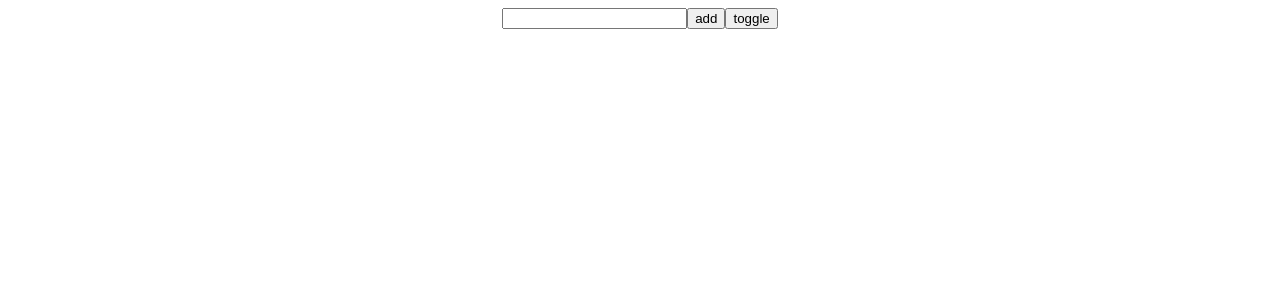
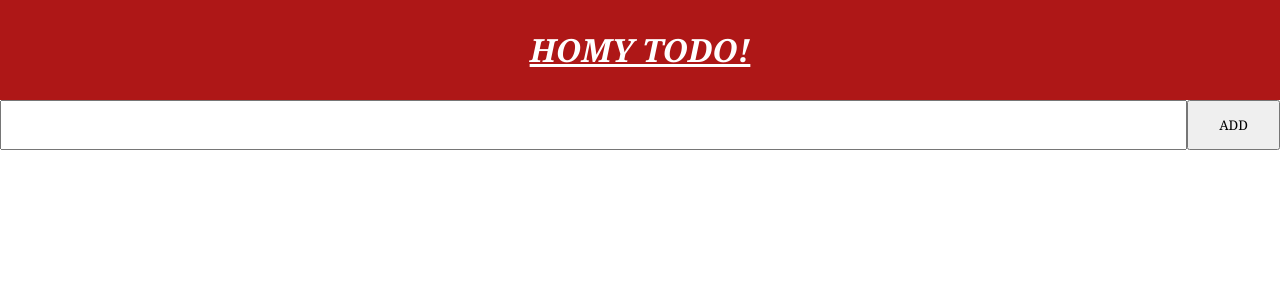
Before and after one commit to HomyeeKing/TODO, a Vue app: page / in a window 1280 px wide. Shown: the top 300 px of the page. Built offline with nearby package versions, Linux system fonts and the light colour scheme.

Commit message:
feat: ui

```diff
--- a/src/App.vue
+++ b/src/App.vue
@@ -1,10 +1,14 @@
 <script lang='ts' setup>
 import { reactive, ref, watch } from 'vue'
+import Head from './Head.vue'
+import { formatDate } from './utils'
+
 
 interface Todo{
     id:number;
     text:string;
     finish:boolean;
+    timestamp:number;
 }
 
 const KEY = 'HOMY_TODO'
@@ -22,9 +26,10 @@ const todos = reactive<Todo[]>(todoStorage.fetchTodo())
 const finished = reactive<Todo[]>([])
 const editTodo = ref()
 const prevTodo = ref()
+
+
 watch(todos,(val)=>{
     todoStorage.save(val)
-    console.log(val);
 },{
     deep:true
 })
@@ -33,7 +38,7 @@ watch(todos,(val)=>{
 const todoOp = {
     add(){
         if(text.value === '')return
-        todos.push({text:text.value,id:todoStorage.id++,finish:false})
+        todos.push({text:text.value,id:todoStorage.id++,finish:false,timestamp:Date.now()})
          text.value = ''
     },
     remove(index:number){
@@ -44,11 +49,14 @@ const todoOp = {
         todo.finish = !todo.finish
     },
     startEdit(todo:Todo){
+
         editTodo.value = todo
         prevTodo.value = todo.text
     },
     doneEdit(todo:Todo){
         if(!editTodo.value)return
+
+        editTodo.value = null
 
     },
     cancelEdit(todo:Todo){
@@ -58,7 +66,12 @@ const todoOp = {
 
 
 
+const showCreateTime = (todo:Todo)=>{
+    prevTodo.value = todo.text
+    console.log(prevTodo.value);
+    todo.text = formatDate(todo.timestamp)
 
+}
 
 const toggleSelect = ()=>{
     const nodes = Array.from(document.querySelectorAll('.checkbox'))as any[]
@@ -69,28 +82,39 @@ const toggleSelect = ()=>{
 
 <template>
 <div>
+    <Head></Head>
     <div class="center">
-       <input type="text" v-model="text" @keyup="todoOp.add">
-       <button @click="todoOp.add">add</button>
+       <input type="text" v-model="text" @keyup.enter="todoOp.add" class="todo-input">
+       <button @click="todoOp.add" style="width:100px;">ADD</button>
        <!-- <button @click="deleteMany">delete{{finished.length?`(${finished.length})`:''}}</button> -->
-       <button @click="toggleSelect">toggle</button>
+       <!-- <button @click="toggleSelect">toggle</button> -->
     </div>
-    <ul style="list-style: none;" class="center-list">
-            <li v-for="(todo,index) in todos" :key="todo.id" style="margin:10px;">
+    <ul  class="center-list">
+            <li
+             v-for="(todo,index) in todos"
+            :key="todo.id" style="margin:10px;
+            display: flex; align-items: center;"
+            >
                 <input type="checkbox" name="" class="checkbox"
                  @change="todoOp.finish(todo)"
                  :checked="todo.finish"
                  >
                  <input
-                    class="edit"
-                    contenteditable
-                     :class="{finish:todo.finish}"
+                    class="edit-input"
+                    :class="{finish:todo.finish}"
                     v-model="todo.text"
                     @keyup.enter="todoOp.doneEdit(todo)"
+                    @focus="todoOp.startEdit(todo)"
                     @blur="todoOp.doneEdit(todo)"
                     @keyup.esc="todoOp.cancelEdit(todo)"
                     />
-                <button @click="todoOp.remove(index)">❌</button>
+                <span @click="todoOp.remove(index)">❌</span>
+                <span style="margin-left:20px"
+                 @mouseenter="showCreateTime(todo)"
+                 @mouseleave="todo.text = prevTodo"
+                 @touchstart="showCreateTime(todo)"
+                 @touchcancel="todo.text = prevTodo"
+                 >⏲</span>
 
             </li>
        </ul>
@@ -98,21 +122,43 @@ const toggleSelect = ()=>{
 
 </template>
 <style>
+*{
+    padding: 0;
+    margin: 0;
+    box-sizing: border-box;
+    font-family: Georgia, 'Times New Roman', Times, serif;
+}
+
 .center{
     display: flex;
     justify-content: center;
 }
 
+.todo-input{
+    width: 100%;
+    height: 50px;
+    font-size: 30px;
+    padding: 10px;
+}
 .center-list{
     text-align: center;
+    list-style: none;
+    height: 600px;
+    overflow-y: scroll;
 }
 
 .finish{
     text-decoration: line-through;
 }
 
-.edit{
+.edit-input{
     margin: 0 10px;
     border: none;
+    width: 80%;
+    height: 30px;
+    font-size: 20px;
+}
+.edit-input:focus{
+    user-select: none;
 }
 </style>
--- /dev/null
+++ b/src/Head.vue
@@ -0,0 +1,19 @@
+
+
+<template>
+    <header class="slogan">
+      <h1>HOMY TODO!</h1>
+    </header>
+</template>
+<style scoped>
+.slogan{
+    width: 100%;
+    height: 100px;
+    background-color: rgba(170, 12, 12, 0.952);
+    color: #fff;
+    text-align: center;
+    line-height: 100px;
+    font-style: italic;
+    text-decoration: underline;
+}
+</style>
--- a/src/main.ts
+++ b/src/main.ts
@@ -3,4 +3,5 @@ import App from './App.vue'
 const app = createApp(App)
 
 
+
 app.mount('#app')
--- /dev/null
+++ b/src/utils.ts
@@ -0,0 +1,4 @@
+export function formatDate(timestamp:number){
+    const d = new Date(timestamp ?? 0)
+    return `${d.getFullYear()} - ${d.getMonth()} - ${d.getDay()}`
+}
```
